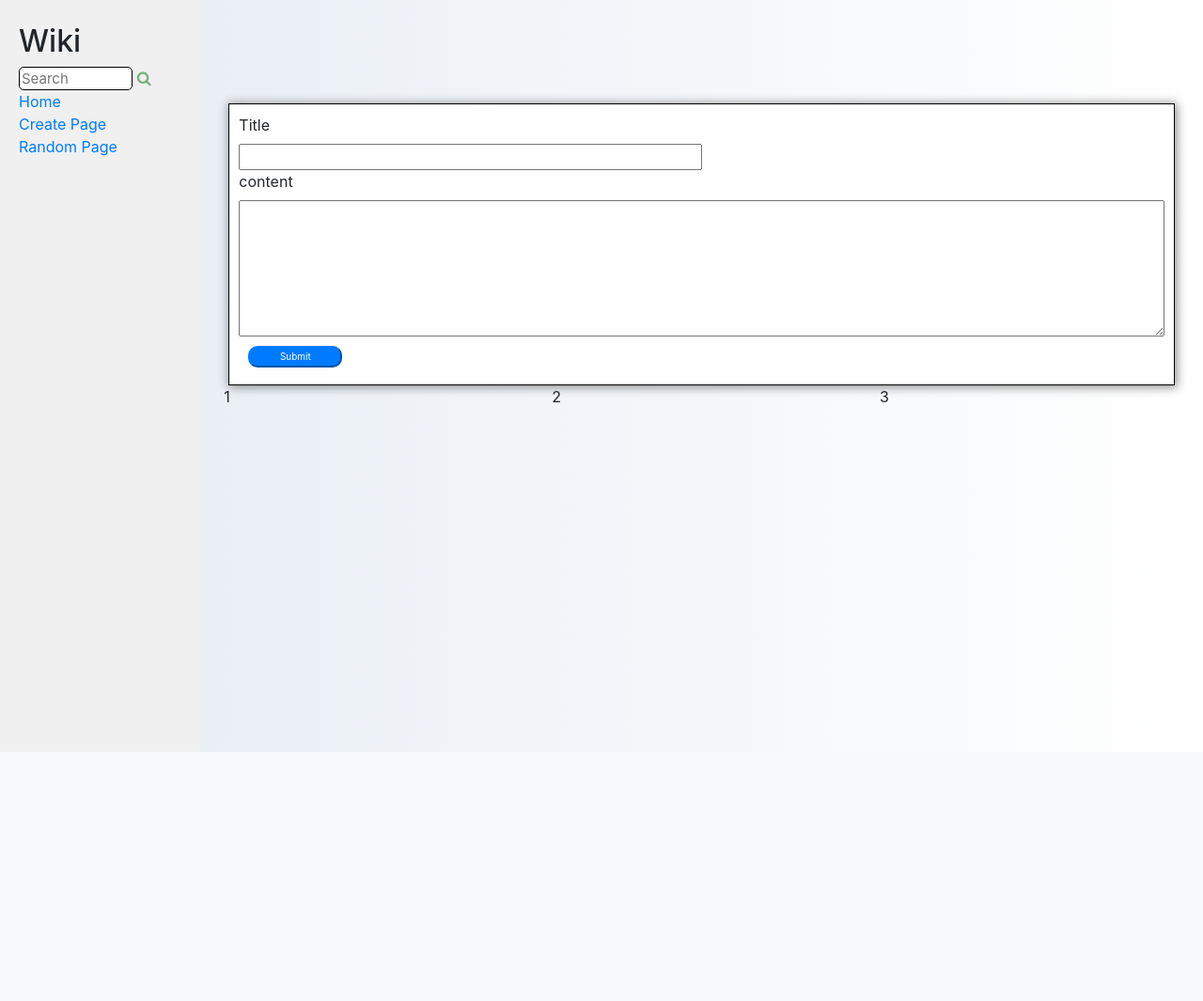
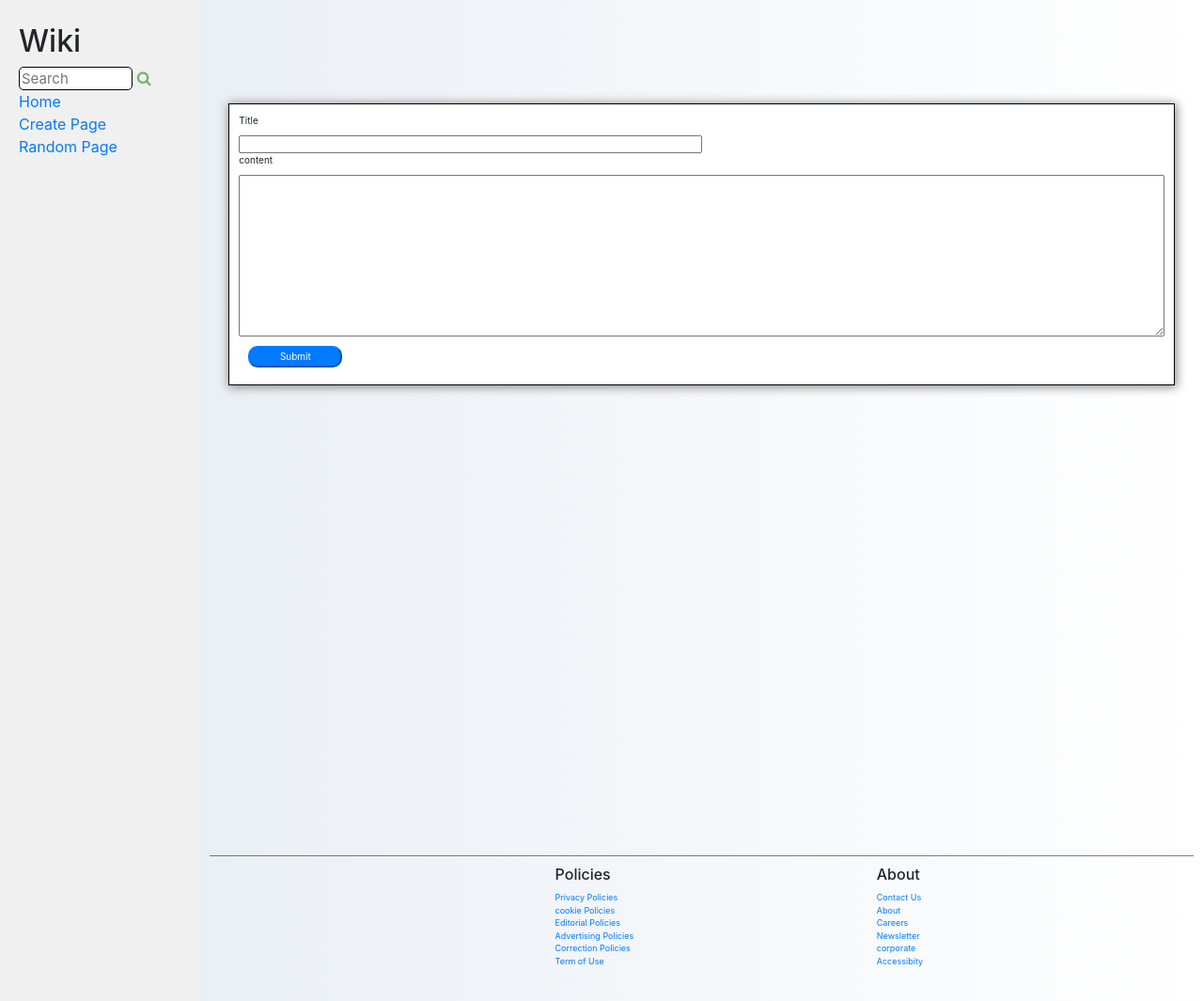
Before and after one commit to bolawole/wikiproject, a Django app: page /wiki/create/newpage in a window 1280 px wide. Shown: the whole page at 94% size. Before the commit the page ends 800 px from the top, so only its background shows below. Run offline with Django 3.2, Linux system fonts and the light colour scheme; some libraries are stand-ins or nearby versions.

Commit message:
frontend v2

```diff
--- a/encyclopedia/static/encyclopedia/styles.css
+++ b/encyclopedia/static/encyclopedia/styles.css
@@ -43,7 +43,6 @@ textarea {
 
 .sidebar {
     background-color: #f0f0f0;
-    height: 100vh;
     padding: 20px;
 }
 .sidebar button{
@@ -105,3 +104,14 @@ li{
     font-size: 10px;
     padding: 2px;
 }
+footer{
+        font-size: 9px;
+        border-top: 0.1px solid rgba(0,0,0,0.5);
+        padding: 10px;
+
+}
+.content_display {
+    height: 100vh;
+    font-size: 10px;
+    margin-top: 100px;
+}
--- a/encyclopedia/templates/encyclopedia/entries.html
+++ b/encyclopedia/templates/encyclopedia/entries.html
@@ -4,6 +4,8 @@
 {% endblock %}
 
 {% block body %}
+<div class="content_display">
     {{content|safe}}
     <a href="{%url 'edit' content_title %}">edit</a>
+</div>
 {% endblock %}
--- a/encyclopedia/templates/encyclopedia/layout.html
+++ b/encyclopedia/templates/encyclopedia/layout.html
@@ -40,10 +40,31 @@
                 {% endblock %}
                 <footer>
                     <div class="container">
-                        <div class="row">
-                            <div class="col-md-4">1</div>
-                            <div class="col-md-4">2</div>
-                            <div class="col-md-4">3</div>
+                        <div class="row footer-section">
+                            <div class="col-md-4"></div>
+                            <div class="col-md-4">
+                                <h6>Policies</h6>
+                                <ul>
+                                    <li><a href="">Privacy Policies</a> </li>
+                                    <li><a href="">cookie Policies</a> </li>
+                                    <li><a href="">Editorial Policies</a> </li>
+                                    <li><a href="">Advertising Policies</a> </li>
+                                    <li><a href="">Correction Policies</a> </li>
+                                    <li><a href="">Term of Use</a> </li>
+                                </ul>
+                            </div>
+                            <div class="col-md-4">
+                                <h6>About</h6>
+                                <li><a href="">Contact Us</a> </li>
+                                <li><a href="">About</a> </li>
+                                <li><a href="">Careers</a> </li>
+                                <li><a href="">Newsletter</a> </li>
+                                <li><a href="">corporate</a> </li>
+                                <li><a href="">Accessibity</a> </li>
+
+
+
+                            </div>
 
                         </div>
                     </div>
--- a/encyclopedia/templates/encyclopedia/new page.html
+++ b/encyclopedia/templates/encyclopedia/new page.html
@@ -6,6 +6,7 @@
 {% endblock %}
 
 {% block body %}
+<div class="content_display">
 <div class="newentry">
 <form class="newentryform" action="" method="POST">
     {% csrf_token %}
@@ -13,4 +14,5 @@
     <input class="btn-primary" type="submit" value="Submit">
 </form>
 </div>
+</div>
 {% endblock %}
```
Also changed, not shown: entries/CSS.md (+117 -15 lines), entries/Django.md (+9 -1 lines).
